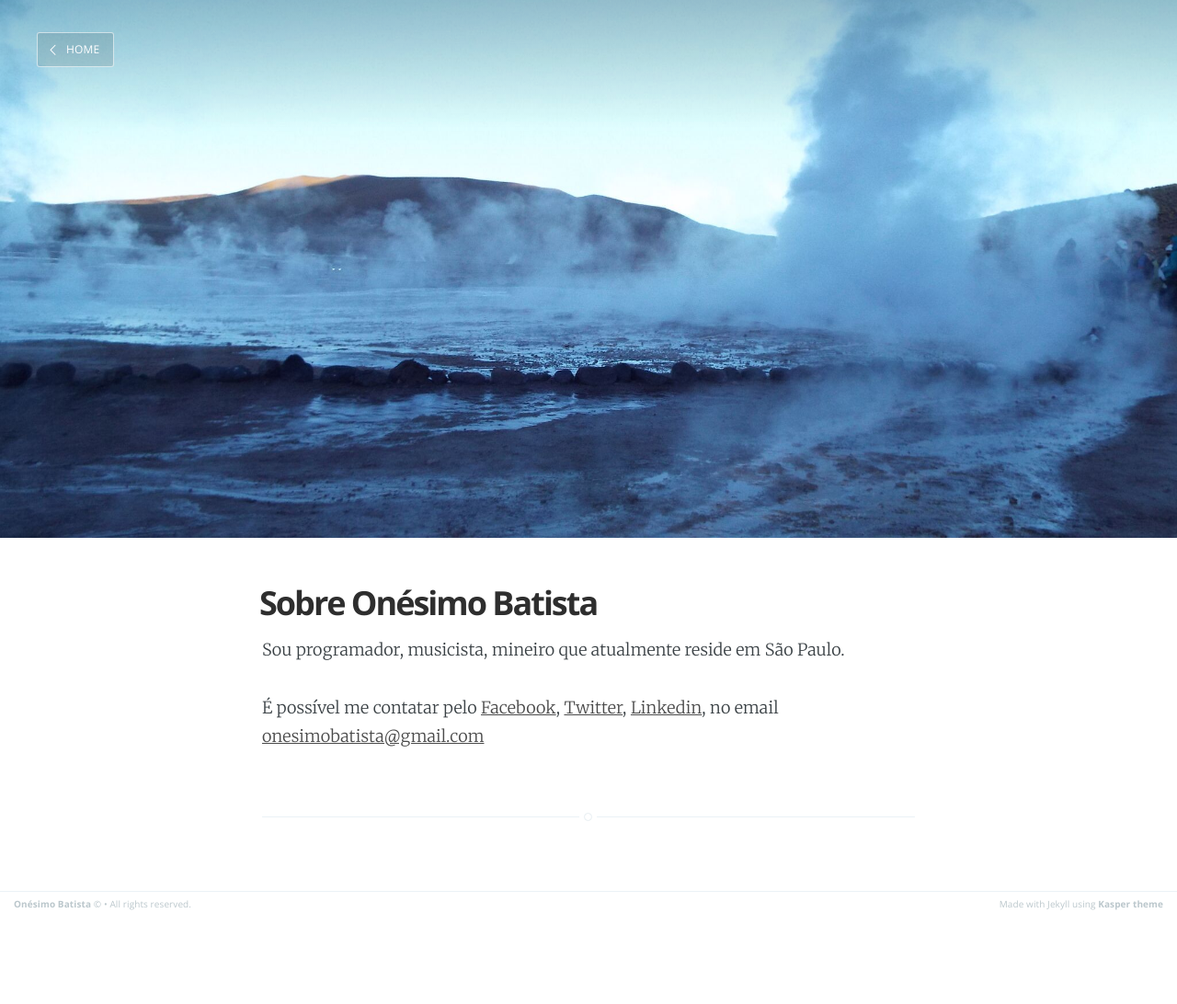
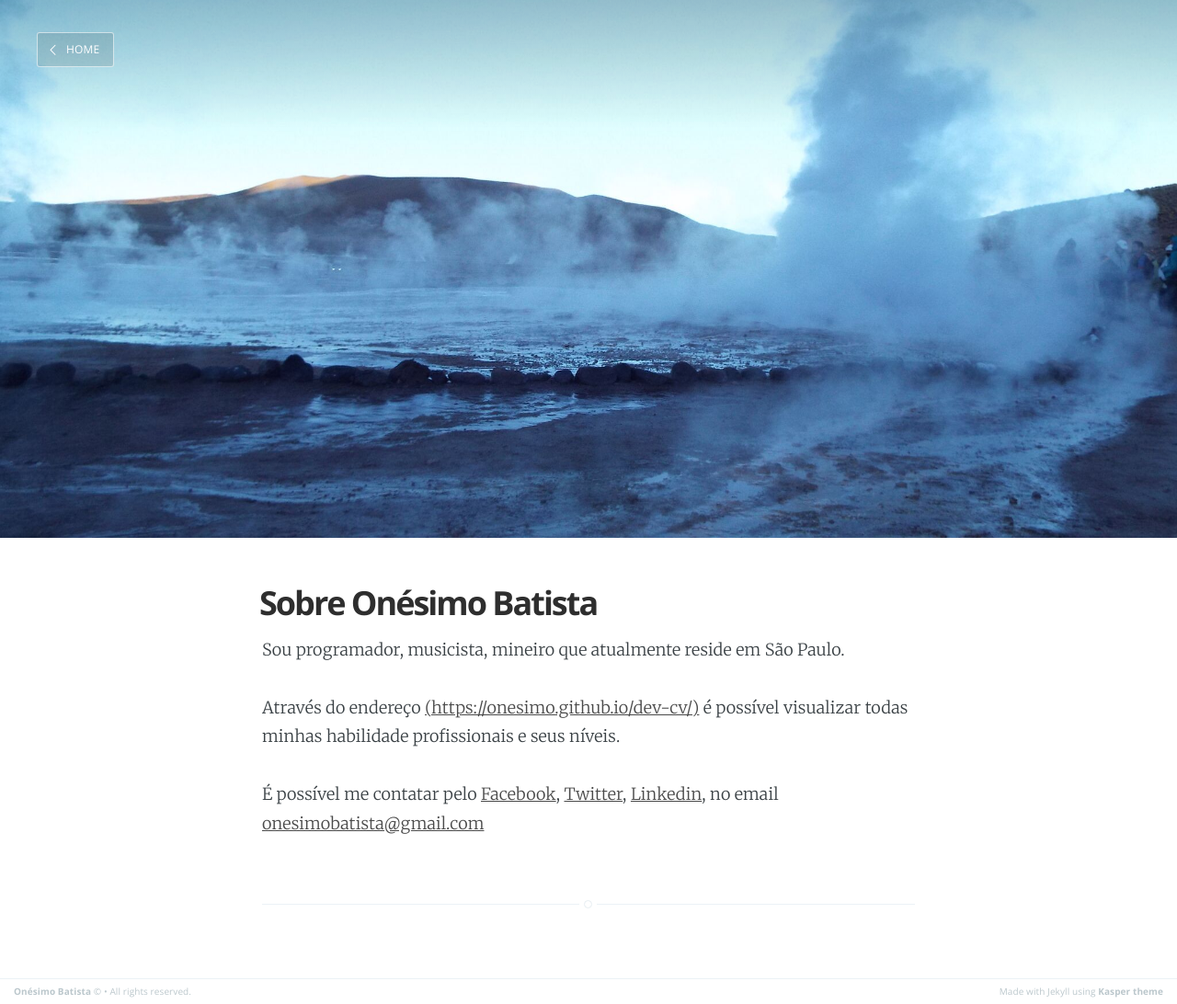
Before and after one commit to onesimo/blog, a Jekyll site: the page built from about/about.md, in a window 1280 px wide. Shown: the whole page at 92% size. Built offline with Jekyll 4.4.1, drawn with Linux system fonts in a browser that asks for light colours; before the commit the page ends 998 px from its top, so only the background shows below that.

Commit message:
new about

```diff
--- a/about/about.md
+++ b/about/about.md
@@ -6,6 +6,8 @@
 
 Sou programador, musicista, mineiro que atualmente reside em São Paulo.
 
+Através do endereço <a href="https://onesimo.github.io/dev-cv/">(https://onesimo.github.io/dev-cv/)</a> é possível visualizar todas minhas habilidade profissionais e seus níveis.
+
 É possível me contatar pelo [Facebook]({{site.author.url.facebook}}),
 [Twitter]({{site.author.url.twitter}}), [Linkedin]({{site.author.url.linkedin}}),
 no email <a href="mailto:{{site.author.url.email}}">{{site.author.url.email}}</a>
```
